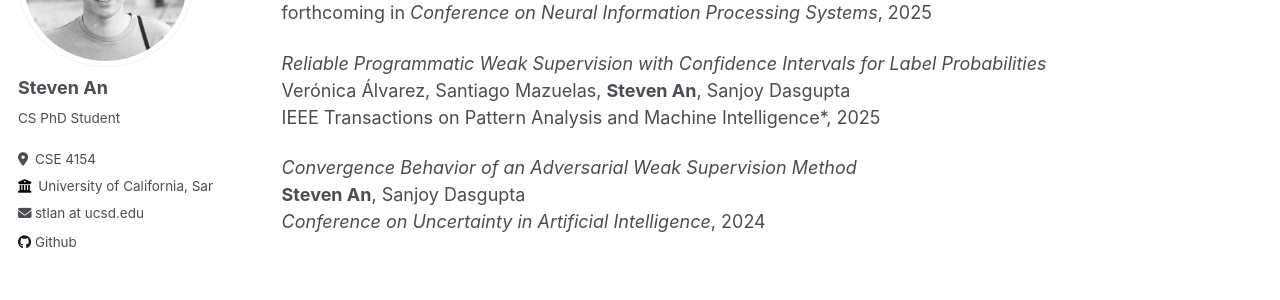
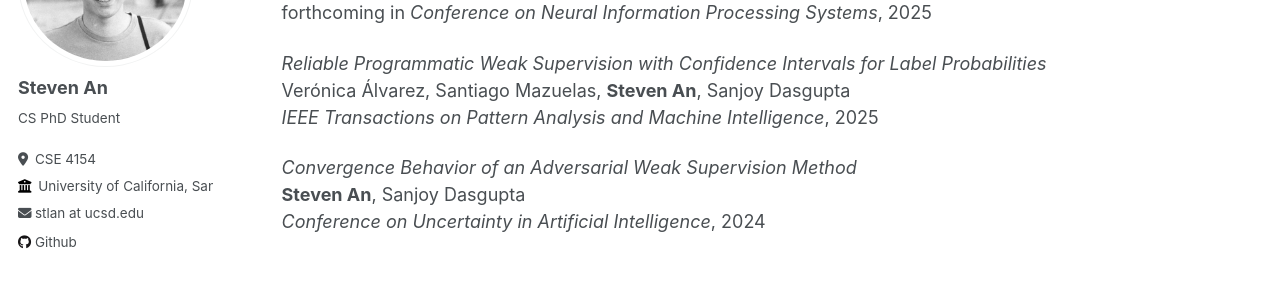
Before and after one commit to stevenan5/stevenan5.github.io, a Jekyll site: the page built from _pages/publications.md, in a window 1280 px wide. Shown: the part 207-507 px from the top of the page. Built offline with Jekyll 4.4.1, drawn with Linux system fonts in a browser that asks for light colours.

Commit message:
add missing star

```diff
--- a/_pages/publications.md
+++ b/_pages/publications.md
@@ -17,7 +17,7 @@ forthcoming in *Conference on Neural Information Processing Systems*, 2025
 
 *Reliable Programmatic Weak Supervision with Confidence Intervals for Label Probabilities* <br>
 Ver&oacute;nica &Aacute;lvarez, Santiago Mazuelas, **Steven An**, Sanjoy Dasgupta <br>
-IEEE Transactions on Pattern Analysis and Machine Intelligence*, 2025
+*IEEE Transactions on Pattern Analysis and Machine Intelligence*, 2025
 
 *Convergence Behavior of an Adversarial Weak Supervision Method* <br>
 **Steven An**, Sanjoy Dasgupta <br>
```
